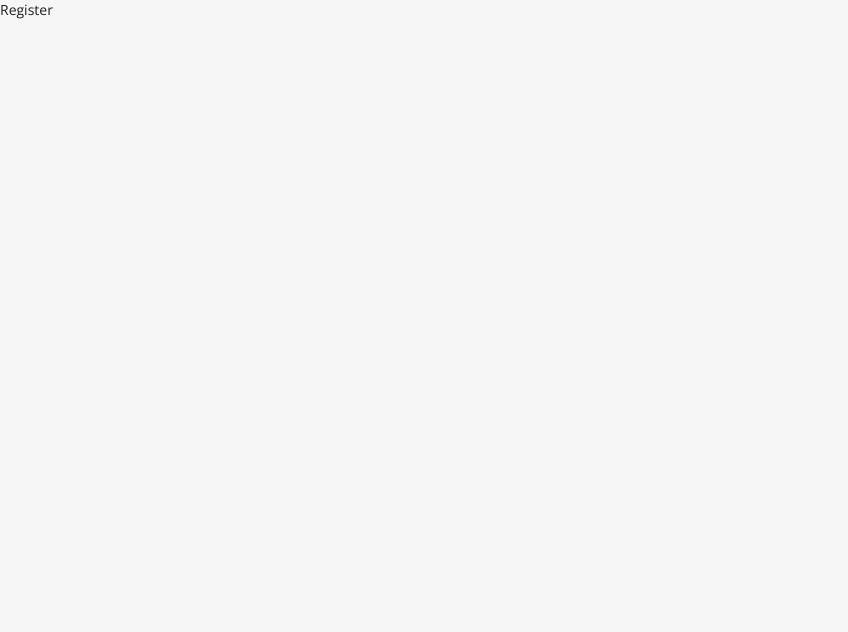
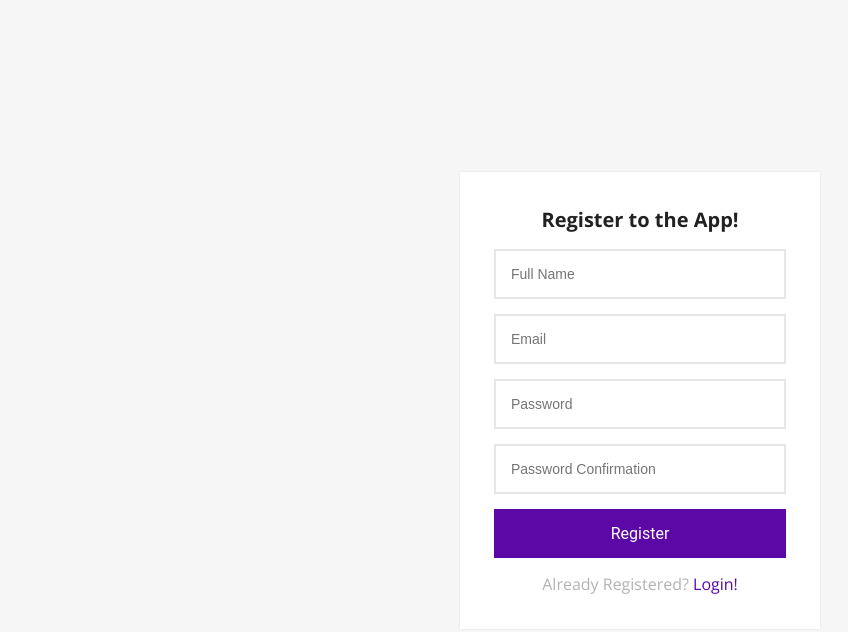
Before and after one commit to raulilma/User-CRUD-Laravel-React, a React (Vite) app in the folder react-user-app/: page /register in a window 1280 px wide. Shown: the top 632 px of the page, without its empty margins (0-848 px from the left). Built offline with nearby package versions, Linux system fonts and the light colour scheme.

Commit message:
add: register page view

```diff
--- a/react-user-app/src/pages/Register.jsx
+++ b/react-user-app/src/pages/Register.jsx
@@ -1,3 +1,24 @@
+import { Link } from "react-router-dom";
+
 export default function Register() {
-    return <div>Register</div>;
+  const onSubmit = (ev) => {
+    ev.preventDefault();
+  };
+  return (
+    <div className="login-signup-form animated fadeInDown">
+      <div className="form">
+        <form onSubmit={onSubmit}>
+          <h1 className="title">Register to the App!</h1>
+          <input type="text" placeholder="Full Name" />
+          <input type="email" placeholder="Email" />
+          <input type="password" placeholder="Password" />
+          <input type="password" placeholder="Password Confirmation" />
+          <button className="btn btn-block">Register</button>
+          <p className="message">
+            Already Registered? <Link to="/login">Login!</Link>
+          </p>
+        </form>
+      </div>
+    </div>
+  );
 }
```
